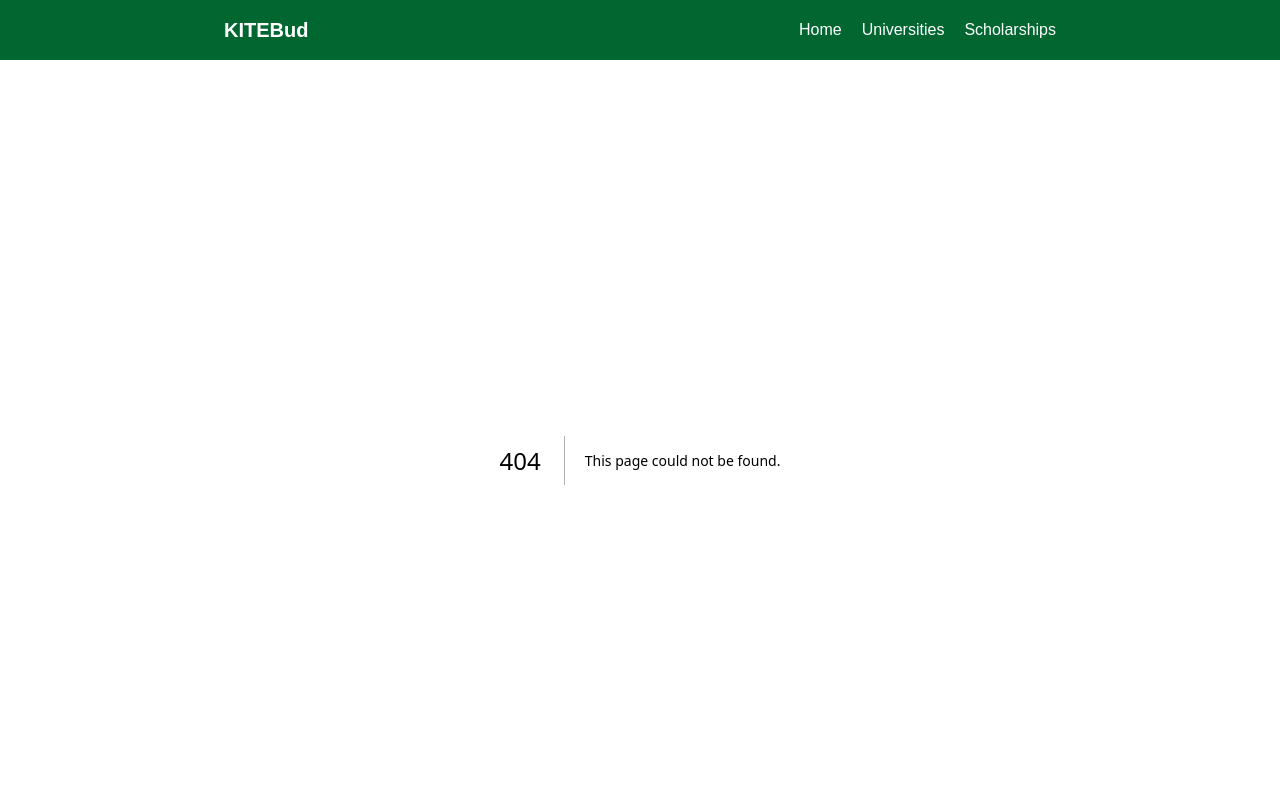
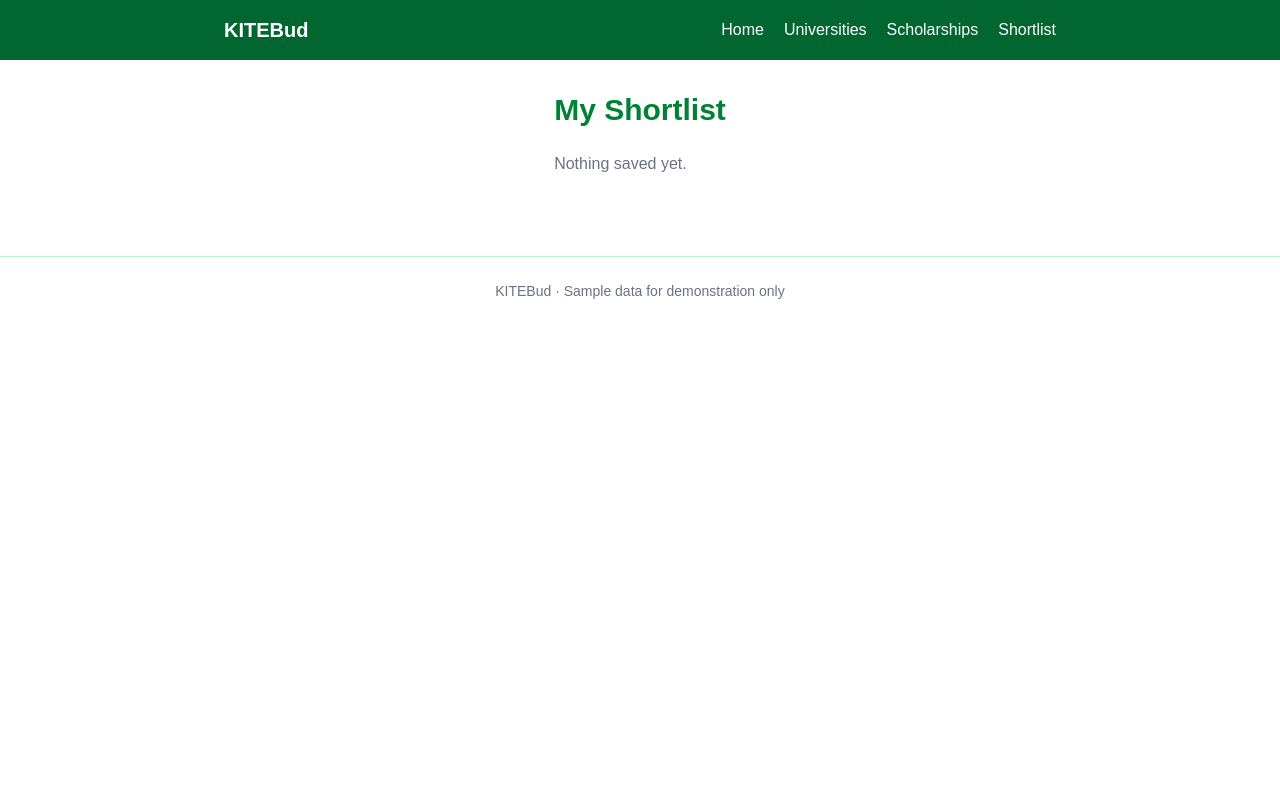
Before and after one commit to MakaraRa/KITEBud, a Next.js app: page /shortlist in a window 1280 px wide. Before the commit this address had no page. Shown: the top 800 px of the page. Built offline with nearby package versions, Linux system fonts and the light colour scheme.

Commit message:
add shortlist page and navbar link

```diff
--- /dev/null
+++ b/app/shortlist/page.tsx
@@ -0,0 +1,15 @@
+import { getUniversities } from "@/lib/universities";
+import { getScholarships } from "@/lib/scholarship";
+import ShortlistView from "@/components/ShortListView";
+
+export default function ShortlistPage() {
+    return (
+        <main className="mx-auto max-w-4xl p-8">
+            <h1 className="text-3xl font-bold text-green-700">My Shortlist</h1>
+            <ShortlistView
+                universities={getUniversities()}
+                scholarships={getScholarships()}
+            />
+        </main>
+    );
+}
--- a/components/Navbar.tsx
+++ b/components/Navbar.tsx
@@ -5,6 +5,7 @@ const links = [
     { label: "Home", href: "/" },
     { label: "Universities", href: "/universities" },
     { label: "Scholarships", href: "/scholarships" },
+    { label: "Shortlist", href: "/shortlist" },
 ];
 
 export default function Navbar() {
--- /dev/null
+++ b/components/ShortListView.tsx
@@ -0,0 +1,78 @@
+"use client";
+
+import { useEffect, useState } from "react";
+import Link from "next/link";
+import { University } from "@/types/university";
+import { Scholarship } from "@/types/scholarship";
+
+const STORAGE_KEY = "kitebud-shortlist";
+
+export default function ShortlistView({
+    universities,
+    scholarships,
+}: {
+    universities: University[];
+    scholarships: Scholarship[];
+}) {
+    const [ids, setIds] = useState<string[]>([]);
+    const [loaded, setLoaded] = useState(false);
+
+    useEffect(() => {
+        try {
+            const raw = localStorage.getItem(STORAGE_KEY);
+            setIds(raw ? JSON.parse(raw) : []);
+        } catch {
+            setIds([]);
+        }
+        setLoaded(true);
+    }, []);
+
+    const savedUniversities = universities.filter((u) =>
+        ids.includes(`university:${u.slug}`)
+    );
+    const savedScholarships = scholarships.filter((s) =>
+        ids.includes(`scholarship:${s.slug}`)
+    );
+
+    if (!loaded) return <p className="mt-6 text-gray-500">Loading...</p>;
+
+    if (savedUniversities.length === 0 && savedScholarships.length === 0) {
+        return <p className="mt-6 text-gray-500">Nothing saved yet.</p>;
+    }
+
+    return (
+        <div className="mt-6 space-y-8">
+            {savedUniversities.length > 0 && (
+                <section>
+                    <h2 className="text-2xl font-semibold">Universities</h2>
+                    <ul className="mt-4 space-y-4">
+                        {savedUniversities.map((u) => (
+                            <li key={u.id} className="rounded border border-green-600 p-4">
+                                <Link href={`/universities/${u.slug}`} className="text-lg font-semibold text-green-700 hover:underline">
+                                    {u.nameEn}
+                                </Link>
+                                <p>{u.nameKm}</p>
+                            </li>
+                        ))}
+                    </ul>
+                </section>
+            )}
+
+            {savedScholarships.length > 0 && (
+                <section>
+                    <h2 className="text-2xl font-semibold">Schorlaships</h2>
+                    <ul className="mt-4 space-y-4">
+                        {savedScholarships.map((u) => (
+                            <li key={u.id} className="rounded border border-green-600 p-4">
+                                <Link href={`/scholarchips/${u.slug}`} className="text-lg font-semibold text-green-700 hover:underline">
+                                    {u.nameEn}
+                                </Link>
+                                <p>{u.nameKm}</p>
+                            </li>
+                        ))}
+                    </ul>
+                </section>
+            )}
+        </div>
+    );
+}
```
